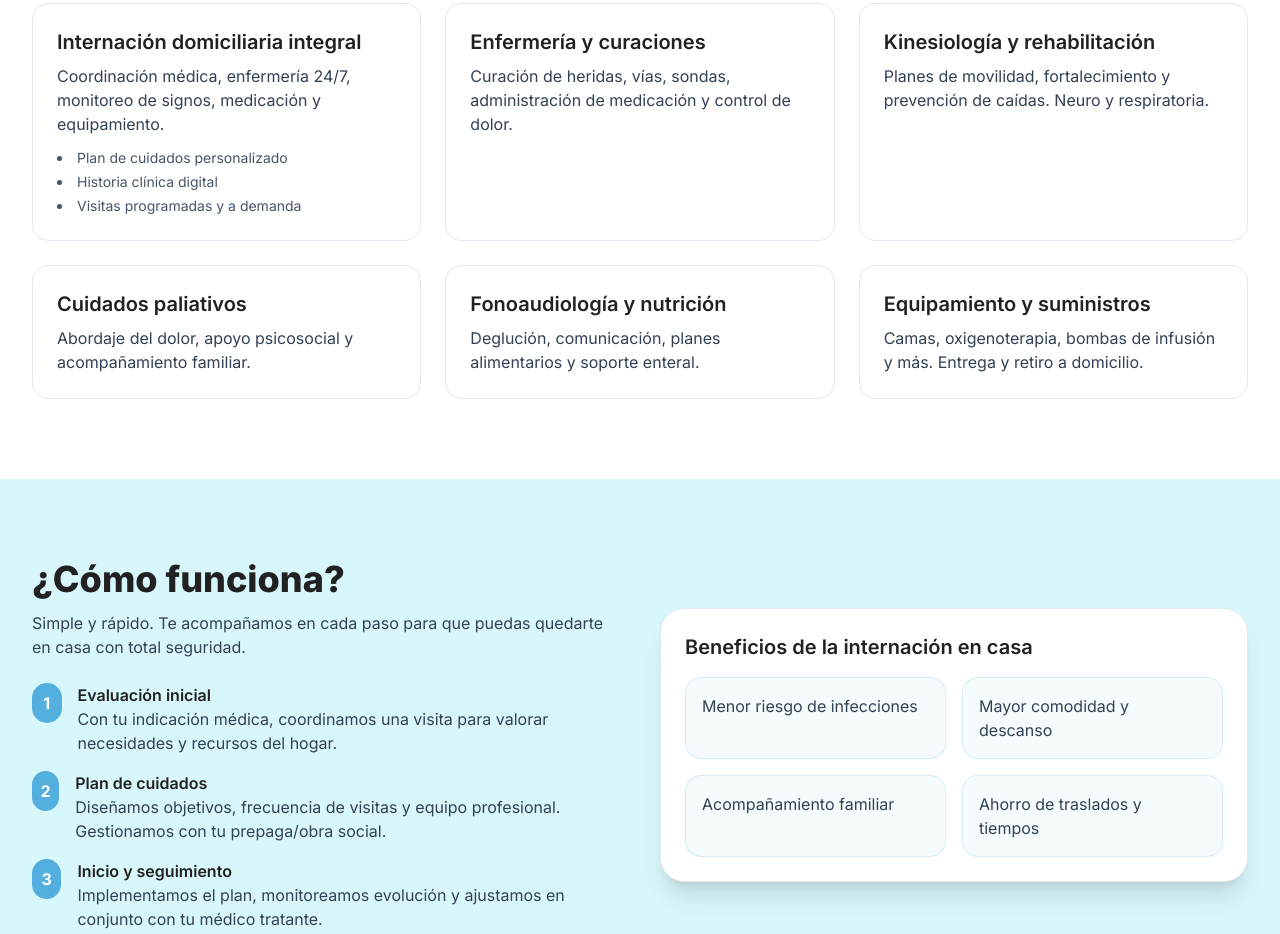
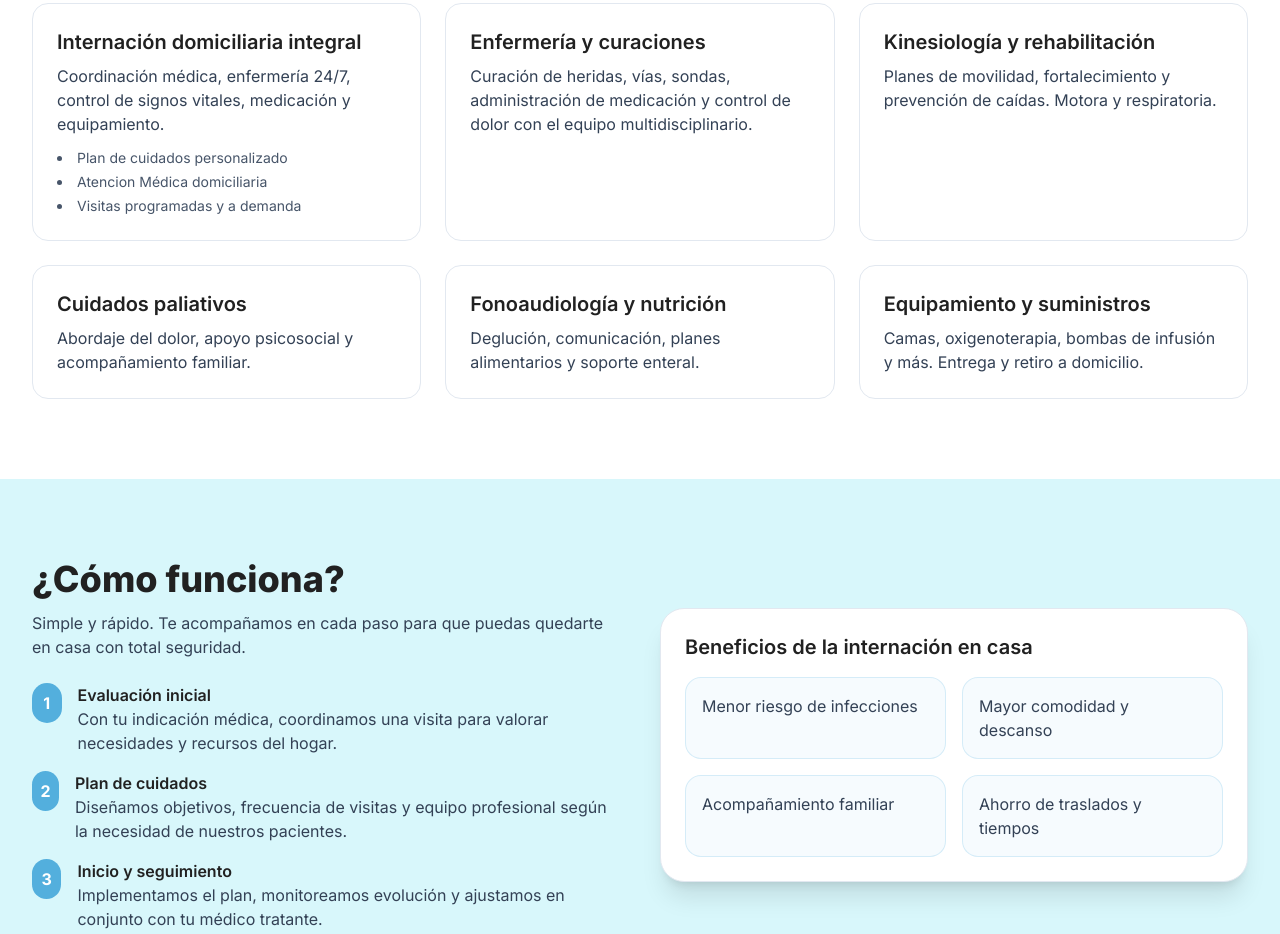
Before and after one commit to Luis-C-Parra/AMIPS-SALUD, a plain HTML site: page index.html in a window 1280 px wide. Shown: the part 928-1862 px from the top of the page. Drawn offline with nearby package versions, Linux system fonts and the light colour scheme.

Commit message:
Add files via upload

```diff
--- a/index.html
+++ b/index.html
@@ -139,20 +139,20 @@
         <!-- Card -->
         <article class="rounded-2xl border border-slate-200 p-6 hover:shadow-lg transition bg-white">
           <h3 class="text-xl font-semibold">Internación domiciliaria integral</h3>
-          <p class="mt-2 text-slate-700">Coordinación médica, enfermería 24/7, monitoreo de signos, medicación y equipamiento.</p>
+          <p class="mt-2 text-slate-700">Coordinación médica, enfermería 24/7, control de signos vitales, medicación y equipamiento.</p>
           <ul class="mt-3 list-disc list-inside text-sm text-slate-600 space-y-1">
             <li>Plan de cuidados personalizado</li>
-            <li>Historia clínica digital</li>
+            <li>Atencion Médica domiciliaria</li>
             <li>Visitas programadas y a demanda</li>
           </ul>
         </article>
         <article class="rounded-2xl border border-slate-200 p-6 hover:shadow-lg transition bg-white">
           <h3 class="text-xl font-semibold">Enfermería y curaciones</h3>
-          <p class="mt-2 text-slate-700">Curación de heridas, vías, sondas, administración de medicación y control de dolor.</p>
+          <p class="mt-2 text-slate-700">Curación de heridas, vías, sondas, administración de medicación y control de dolor con el equipo multidisciplinario.</p>
         </article>
         <article class="rounded-2xl border border-slate-200 p-6 hover:shadow-lg transition bg-white">
           <h3 class="text-xl font-semibold">Kinesiología y rehabilitación</h3>
-          <p class="mt-2 text-slate-700">Planes de movilidad, fortalecimiento y prevención de caídas. Neuro y respiratoria.</p>
+          <p class="mt-2 text-slate-700">Planes de movilidad, fortalecimiento y prevención de caídas. Motora y respiratoria.</p>
         </article>
         <article class="rounded-2xl border border-slate-200 p-6 hover:shadow-lg transition bg-white">
           <h3 class="text-xl font-semibold">Cuidados paliativos</h3>
@@ -189,7 +189,7 @@
               <div class="w-10 h-10 rounded-full bg-primary text-white flex items-center justify-center font-bold">2</div>
               <div>
                 <h3 class="font-semibold">Plan de cuidados</h3>
-                <p class="text-slate-700">Diseñamos objetivos, frecuencia de visitas y equipo profesional. Gestionamos con tu prepaga/obra social.</p>
+                <p class="text-slate-700">Diseñamos objetivos, frecuencia de visitas y equipo profesional según la necesidad de nuestros pacientes.</p>
               </div>
             </li>
             <li class="flex gap-4">
@@ -318,7 +318,7 @@
         </div>
         <div>
           <label for="telefono" class="text-sm font-medium">Teléfono</label>
-          <input id="telefono" name="telefono" type="tel" required class="mt-1 w-full rounded-xl border border-slate-300 px-4 py-3 focus:outline-none focus:ring-2 focus:ring-primary" placeholder="Ej: +54 11 61305523 - +54 11 65635572" />
+          <input id="telefono" name="telefono" type="tel" required class="mt-1 w-full rounded-xl border border-slate-300 px-4 py-3 focus:outline-none focus:ring-2 focus:ring-primary" placeholder="Ej: +54 11 5555-5555" />
         </div>
         <div>
           <label for="email" class="text-sm font-medium">Email</label>
@@ -340,7 +340,7 @@
 
       <div class="mt-6 flex flex-wrap items-center justify-center gap-3 text-sm">
         <a href="tel:+54 11 61305523 - +54 11 65635572" class="inline-flex items-center gap-2 rounded-xl border border-slate-300 px-4 py-2 hover:border-primary hover:text-primary transition">📞 +54 11 61305523 - +54 11 65635572</a>
-        <a href="amipsalud21@gmail.com" class="inline-flex items-center gap-2 rounded-xl border border-slate-300 px-4 py-2 hover:border-primary hover:text-primary transition">✉️ contacto@amips.com</a>
+        <a href="amipsalud21@gmail.com" class="inline-flex items-center gap-2 rounded-xl border border-slate-300 px-4 py-2 hover:border-primary hover:text-primary transition">✉️ amipsalud21@gmail.com</a>
         <a href="https://wa.me/5491161305523" class="inline-flex items-center gap-2 rounded-xl border border-slate-300 px-4 py-2 hover:border-primary hover:text-primary transition">💬 WhatsApp</a>
       </div>
     </div>
@@ -370,7 +370,7 @@
         <ul class="mt-3 space-y-2 text-sm text-slate-700">
           <li>📍 CABA y Gran Buenos Aires</li>
           <li>📞 +54 11 61305523 - +54 11 65635572</li>
-          <li>✉️ contacto@amips.com</li>
+          <li>✉️ amipsalud21@gmail.com</li>
         </ul>
       </div>
     </div>
```
